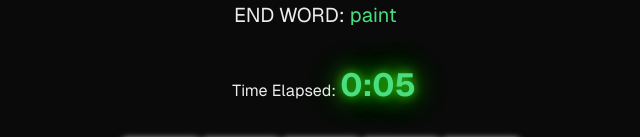
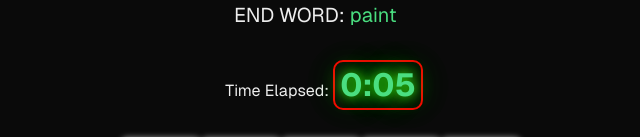
Before and after one commit to eddiearnoldz/shuffle-word-game, a Next.js app: page / in a window 1280 px wide. Shown: the part 395-532 px from the top of the page, without its empty margins (316-956 px from the left). Built offline with nearby package versions, Linux system fonts and the light colour scheme.

Commit message:
Added CSS for neon clock

```diff
--- a/src/app/globals.css
+++ b/src/app/globals.css
@@ -48,6 +48,9 @@ body {
 .neon-clock {
   font-size: 2rem; /* Adjust size as needed */
   font-weight: bold;
+  border: 2px solid red;
+  padding: 5px;
+  border-radius: 10px;
   text-shadow: 0 0 10px rgba(57, 255, 20, 0.8),
                0 0 20px rgba(57, 255, 20, 0.6),
                0 0 30px rgba(57, 255, 20, 0.5),
```
